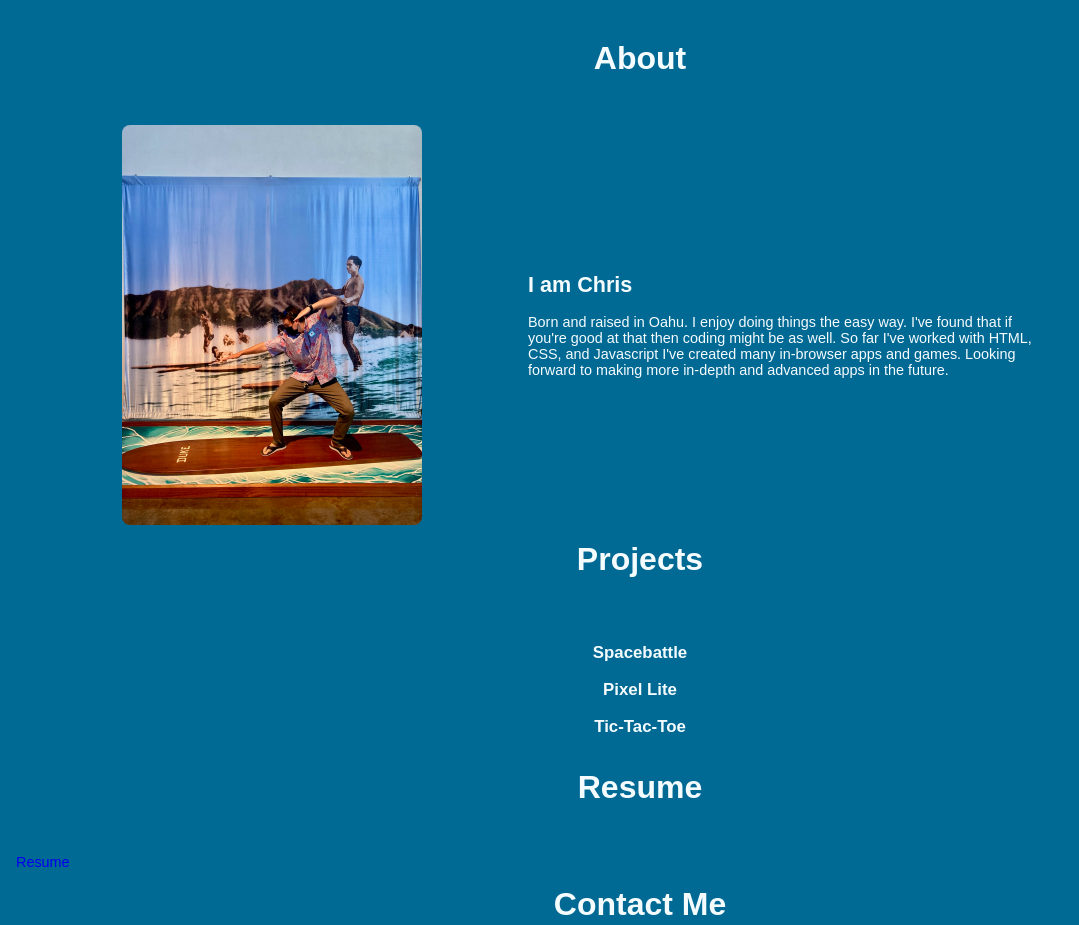
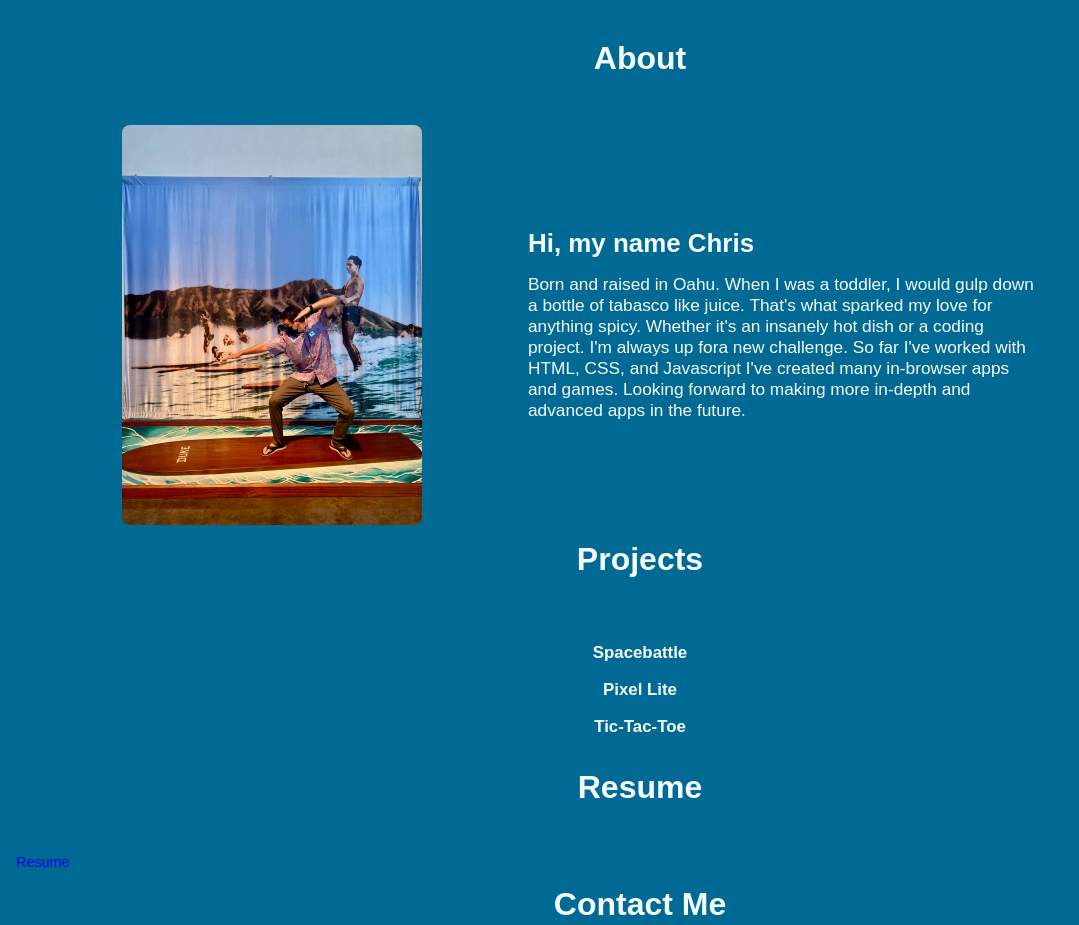
Before and after one commit to ckntucker/Portfolio, a plain HTML site: page index.html in a window 1280 px wide. Shown: the part 920-1845 px from the top of the page, without its empty margins (0-1079 px from the left). Drawn offline with nearby package versions, Linux system fonts and the light colour scheme.

Commit message:
final final

```diff
--- a/index.html
+++ b/index.html
@@ -56,8 +56,8 @@
                 <img src="surfin.jpg"alt="golfpic?">
             </div>
             <div>
-              <h2 class="aboutsub">I am Chris </h2>
-              <p class="about-text">Born and raised in Oahu. I enjoy doing things the easy way. I've found that if you're good at that then coding might be as well. So far I've worked with HTML, CSS, and Javascript I've created many in-browser apps and games. Looking forward to making more in-depth and advanced apps in the future.</p>
+              <h2 class="aboutsub">Hi, my name Chris </h2>
+              <p class="about-text">Born and raised in Oahu. When I was a toddler, I would gulp down a bottle of tabasco like juice. That's what sparked my love for anything spicy. Whether it's an insanely hot dish or a coding project. I'm always up fora new challenge. So far I've worked with HTML, CSS, and Javascript I've created many in-browser apps and games. Looking forward to making more in-depth and advanced apps in the future.</p>
             </div>
         </div>
     </section>
--- a/styles.css
+++ b/styles.css
@@ -303,6 +303,7 @@ img{
         grid-template-columns: repeat(2,1fr);
         align-items: center;
         text-align: initial;
+        font-size: larger;
     }
     .aboutimage img{
         width: 300px;
```
